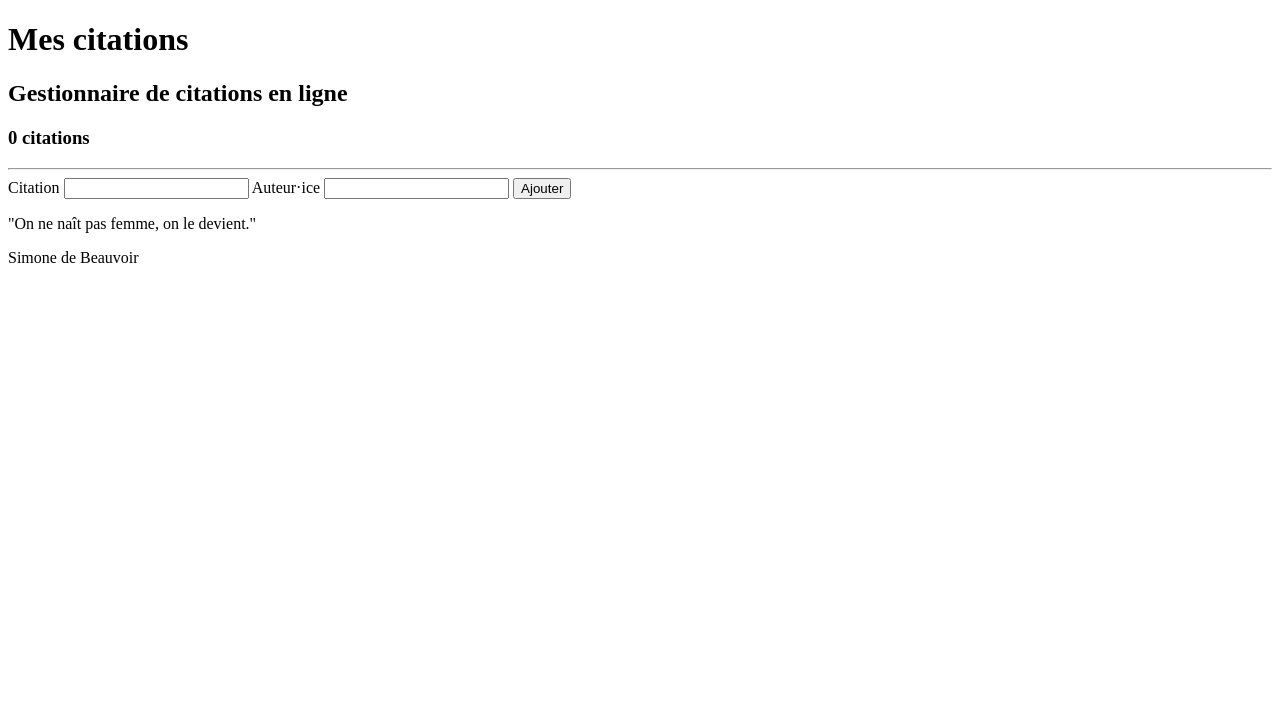
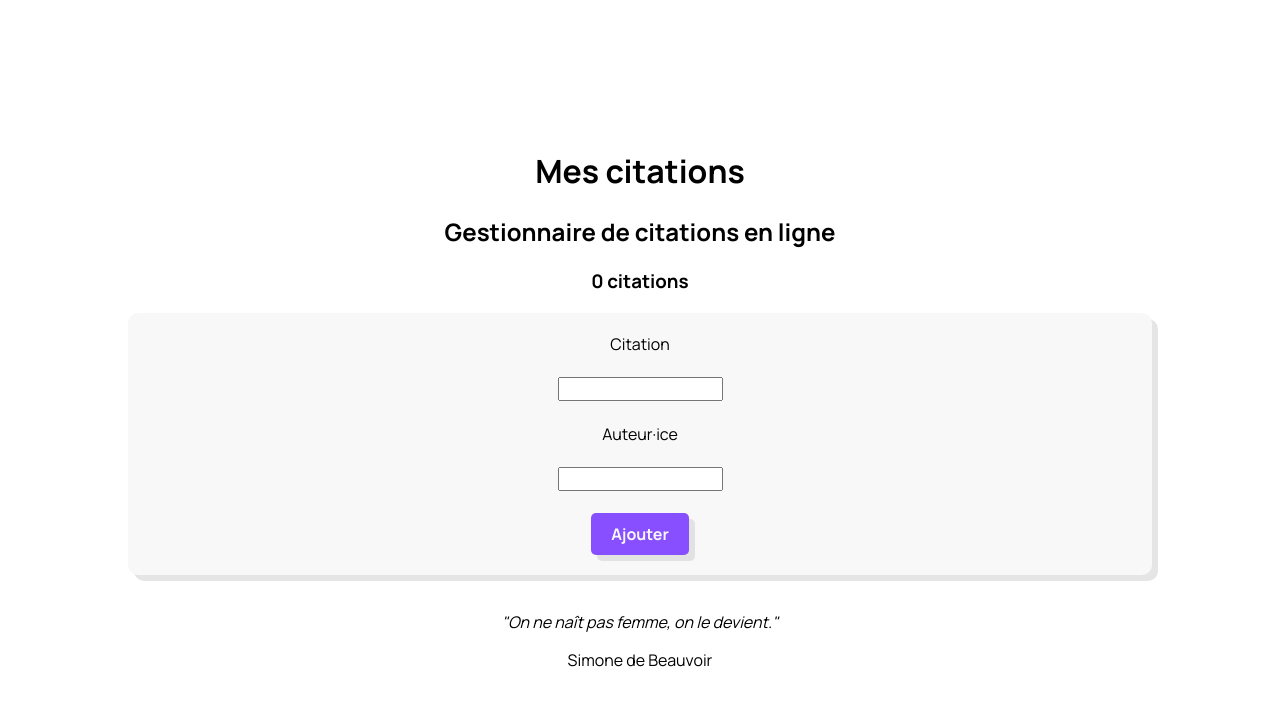
Before and after one commit to aurianebgnl/quotations-app, a plain HTML site: page index.html in a window 1280 px wide. Drawn offline with Linux system fonts and the light colour scheme.

Commit message:
ajout css

```diff
--- a/index.html
+++ b/index.html
@@ -5,27 +5,33 @@
     <meta name="viewport" content="width=device-width, initial-scale=1.0">
     <title>App Citations</title>
     <script type="module" src="script.js" defer></script>
-    <style src="style.css"></style>
+    <link rel="stylesheet" href="style.css">
+    <link rel="preconnect" href="https://fonts.googleapis.com">
+    <link rel="preconnect" href="https://fonts.gstatic.com" crossorigin>
+    <link href="https://fonts.googleapis.com/css2?family=Manrope:wght@200..800&family=Montserrat:ital,wght@0,100..900;1,100..900&display=swap" rel="stylesheet">
+
 </head>
 <body>
     <main>
         <h1>Mes citations</h1>
         <h2>Gestionnaire de citations en ligne</h2>
-        <h3>0 citations</h3>
-        <hr>
+        <h3 id="count">0 citations</h3>
+
         <form action="" id="quote-form">
-            <label for="quote">Citation</label>
-            <input type="text" name="quote" id="quote">
-            <label for="author">Auteur·ice</label>
-            <input name="author" id="author"></input>
+            <label for="quote">Citation</label> <br>
+            <input type="text" name="quote" id="quote"> <br>
+            <label for="author">Auteur·ice</label> <br>
+            <input name="author" id="author"></input> <br>
             <button type="submit" class="submit-btn">Ajouter</button>
         </form>
+
         <div id="quote-list">
             <div class="quote">
                 <p class="text">"On ne naît pas femme, on le devient."</p>
                 <p class="author">Simone de Beauvoir</p>
             </div>
         </div>
+
     </main>
 </body>
 </html>
--- a/script.js
+++ b/script.js
@@ -2,6 +2,8 @@
 const form = document.querySelector('#quote-form');
 const submitButton = document.querySelector('.submit-btn');
 const quoteList = document.querySelector('#quote-list');
+const count = document.querySelector('#count');
+let quoteCount = 0;
 
 submitButton.addEventListener('click', (event) => {
     const inputText = document.querySelector('#quote').value;
@@ -18,20 +20,38 @@ submitButton.addEventListener('click', (event) => {
 function addQuote(inputText, inputAuthor) {
 
     const newText = document.createElement("p");
+    const newAuthor = document.createElement("p");
+    const newDiv = document.createElement("div");
+
     newText.className = "text";
     newText.innerText = inputText;
     // autre possibilité testée à la place de .innerText (marche aussi) :
         // const textNode = document.createTextNode(inputText);
         // newText.appendChild(textNode);
 
-    const newAuthor = document.createElement("p");
+
     newAuthor.className = "author";
     newAuthor.innerText = inputAuthor;
 
-    const newDiv = document.createElement("div");
     newDiv.className = "quote";
     newDiv.appendChild(newText);
     newDiv.appendChild(newAuthor);
 
     quoteList.appendChild(newDiv);
+
+    quoteCount += 1;
+    count.innerText = formatCount(quoteCount);
+
+    console.log(quoteCount);
 }
+
+// fonction pour adapter la réponse en fonction du nombre de citations ajoutées
+function formatCount(count) {
+    let formattedCount
+    if (count < 2) {
+      formattedCount = `${count} citation ajoutée`;
+    } else {
+      formattedCount = `${count} citations ajoutées`;
+    }
+    return formattedCount;
+  }
--- a/style.css
+++ b/style.css
@@ -0,0 +1,75 @@
+*{
+    font-family: "Manrope", serif;
+}
+
+.manrope{
+    font-family: "Manrope", serif;
+    font-optical-sizing: auto;
+    font-weight: <weight>;
+    font-style: normal;
+  }
+
+
+  :root {
+    --violet-strong : #874FFF;
+    --violet-medium : #a77eff;
+    --violet-light  : #DCCCFF;
+    --green-strong  : #2dc842;
+    --green-light   : #cbf2d0;
+    --red-strong    : #F24822;
+    --red-light     : #FFC7C2;
+    --grey-strong   : #5e5e5ea2;
+    --grey-light    : #d7d7d7a2;
+    --cream-white : #f8f8f8;
+    --black : #000000;
+}
+
+body {
+    background: white);
+    margin : 0 auto;
+    padding: 10% ;
+  }
+
+    main {
+        text-align: center;
+    }
+
+    form {
+        display: flex;
+        flex-direction: column;
+        align-items: center;
+        justify-content: center;
+        margin: 0 auto;
+        padding: 20px;
+        background-color: var(--cream-white);
+        border-radius: 10px;
+        box-shadow: 6px 6px 0px var(--grey-light);
+    }
+
+    .text {
+        font-style: italic;
+    }
+
+    .submit-btn {
+        background-color: var(--violet-strong);
+        color: var(--cream-white);
+        padding: 10px 20px;
+        border: none;
+        border-radius: 5px;
+        box-shadow: 6px 6px 0px var(--grey-light);
+        font-family: "manrope", serif;
+        font-size: 1em;
+        font-weight: bold;
+        cursor: pointer;
+    }
+
+    .submit-btn:hover {
+        background-color: var(--violet-medium);
+    }
+
+        #quote-list {
+            display: flex;
+            flex-direction: column;
+            padding: 20px;
+
+        }
```
